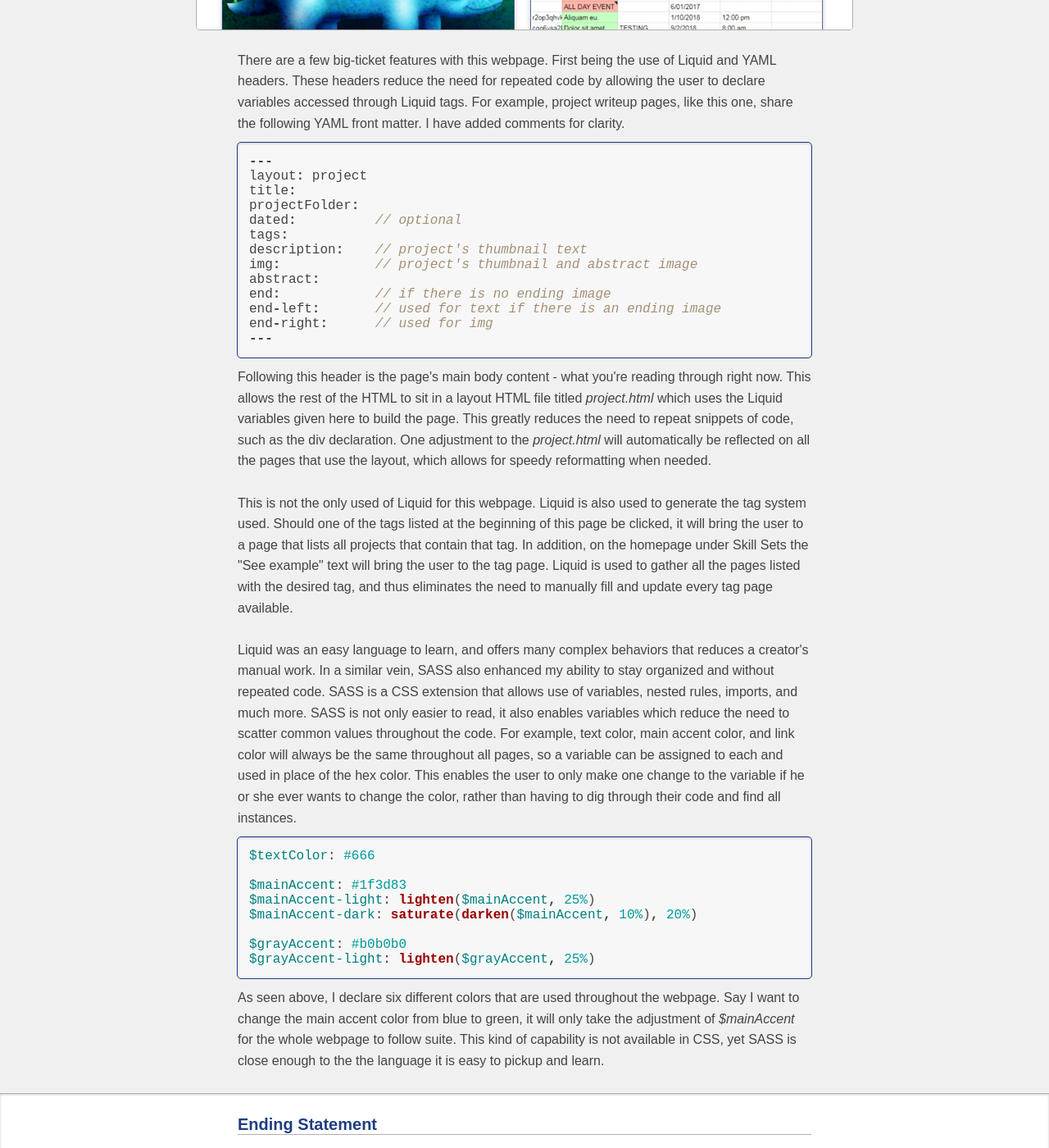
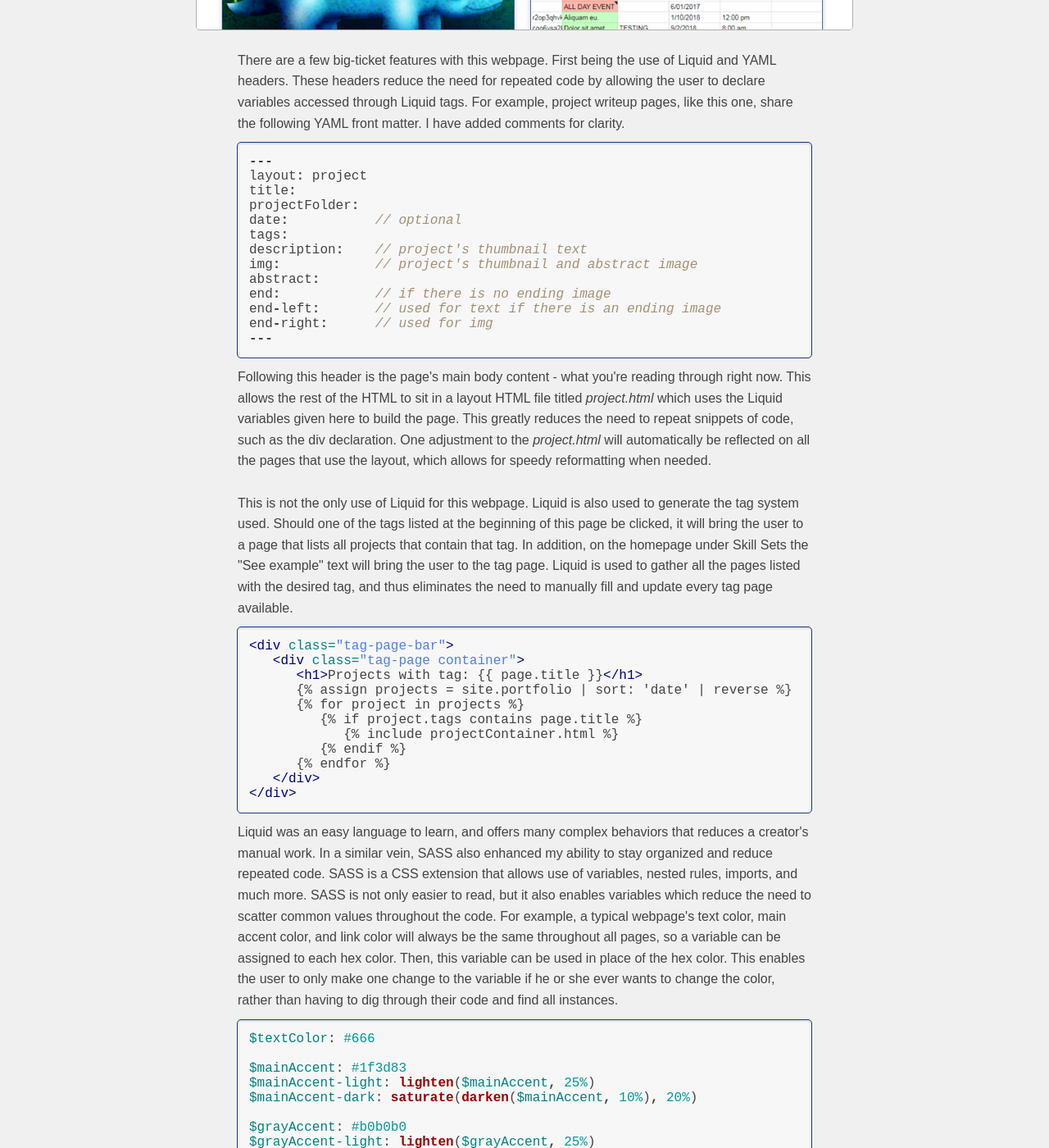
Before and after one commit to schlesigerjess/JessicaSchlesiger.github.io, a Jekyll site: the page built from _portfolio/portfolio-webpage.html, in a window 1280 px wide and 1400 px high, scrolled down 4364 px. Shown: the whole window at 82% size. Built offline with Jekyll 4.4.1, drawn with Linux system fonts in a browser that asks for light colours; nearby versions of some CDN libraries; some web fonts are replaced.

Commit message:
Word updates

```diff
--- a/_data/settings.yml
+++ b/_data/settings.yml
@@ -43,6 +43,7 @@ hullEntertainment_duties:
 - {name: Sumarize payroll}
 - {name: Document creation}
 - {name: Newsletter}
+- {name: Creating marketing graphics}
 
 # Skills
 skills_programming:
--- a/_includes/index/experience.html
+++ b/_includes/index/experience.html
@@ -31,7 +31,7 @@
 			<div class="exp-description">
 				<h3>Executive Assistant</h3>
 				<p>Hull Entertainment is owned by a local licensee for the Paint Nite and Plant Nite platform.
-				Territory included Central PA, Northern WV, Northern MD, and Portland, ME. As the Executive Assistant, my tasks were as per needs of the company.
+				Territory included Central PA, Northern WV, Northern MD, and Portland, ME. As the Executive Assistant, I worked directly with the company owner and performed tasks as per needs of the company.
 				</p><br><a href="https://www.paintnite.com/" target="_blank" rel="noopener"><b class="icon-link"></b> PaintNite.com</a> |
 				<a href="https://www.plantnite.com/" target="_blank" rel="noopener"><b class="icon-link"></b> PlantNite.com</a>
 				<br><br><b>Duties Included:</b>
--- a/_portfolio/portfolio-webpage.html
+++ b/_portfolio/portfolio-webpage.html
@@ -77,7 +77,7 @@ Before coding anything, a well thought-out design must be in place. This reduces
 layout: project
 title:
 projectFolder:
-dated:    	// optional
+date:    	// optional
 tags:
 description:	// project's thumbnail text
 img: 		// project's thumbnail and abstract image
@@ -90,9 +90,25 @@ end-right:	// used for img
 
 <p>Following this header is the page's main body content - what you're reading through right now. This allows the rest of the HTML to sit in a layout HTML file titled <i>project.html</i> which uses the Liquid variables given here to build the page. This greatly reduces the need to repeat snippets of code, such as the div declaration. One adjustment to the <i>project.html</i> will automatically be reflected on all the pages that use the layout, which allows for speedy reformatting when needed.<br><br>
 
-This is not the only used of Liquid for this webpage. Liquid is also used to generate the tag system used. Should one of the tags listed at the beginning of this page be clicked, it will bring the user to a page that lists all projects that contain that tag. In addition, on the homepage under Skill Sets the "See example" text will bring the user to the tag page. Liquid is used to gather all the pages listed with the desired tag, and thus eliminates the need to manually fill and update every tag page available.<br><br>
+This is not the only use of Liquid for this webpage. Liquid is also used to generate the tag system used. Should one of the tags listed at the beginning of this page be clicked, it will bring the user to a page that lists all projects that contain that tag. In addition, on the homepage under Skill Sets the "See example" text will bring the user to the tag page. Liquid is used to gather all the pages listed with the desired tag, and thus eliminates the need to manually fill and update every tag page available.</p>
 
-Liquid was an easy language to learn, and offers many complex behaviors that reduces a creator's manual work. In a similar vein, SASS also enhanced my ability to stay organized and without repeated code. SASS is a CSS extension that allows use of variables, nested rules, imports, and much more. SASS is not only easier to read, it also enables variables which reduce the need to scatter common values throughout the code. For example, text color, main accent color, and link color will always be the same throughout all pages, so a variable can be assigned to each and used in place of the hex color. This enables the user to only make one change to the variable if he or she ever wants to change the color, rather than having to dig through their code and find all instances.</p>
+{% highlight html %}
+{% raw %}
+<div class="tag-page-bar">
+   <div class="tag-page container">
+      <h1>Projects with tag: {{ page.title }}</h1>
+      {% assign projects = site.portfolio | sort: 'date' | reverse %}
+      {% for project in projects %}
+         {% if project.tags contains page.title %}
+            {% include projectContainer.html %}
+         {% endif %}
+      {% endfor %}
+   </div>
+</div>
+{% endraw %}
+{% endhighlight %}
+
+<p>Liquid was an easy language to learn, and offers many complex behaviors that reduces a creator's manual work. In a similar vein, SASS also enhanced my ability to stay organized and reduce repeated code. SASS is a CSS extension that allows use of variables, nested rules, imports, and much more. SASS is not only easier to read, but it also enables variables which reduce the need to scatter common values throughout the code. For example, a typical webpage's text color, main accent color, and link color will always be the same throughout all pages, so a variable can be assigned to each hex color. Then, this variable can be used in place of the hex color. This enables the user to only make one change to the variable if he or she ever wants to change the color, rather than having to dig through their code and find all instances.</p>
 
 {% highlight sass %}
 $textColor: {{ site.data.layout.textColor }}
```
Also changed, not shown: other parts of _includes/index/experience.html (+1 -1 lines), assets/img/logos/PN.png.
